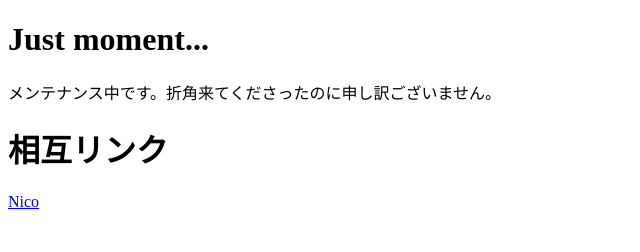
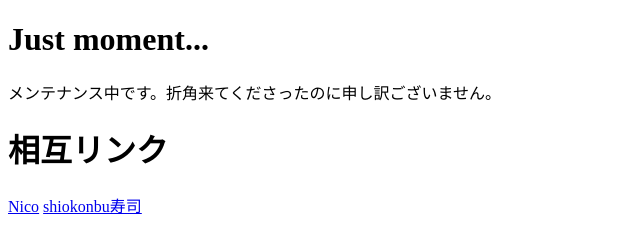
Before and after one commit to miRiANoVa/mirianova.github.io, a plain HTML site: page index.html in a window 1280 px wide. Shown: the whole page, without its empty margins (0-640 px from the left). Drawn offline with Linux system fonts and the light colour scheme.

Commit message:
index.html を更新

```diff
--- a/index.html
+++ b/index.html
@@ -11,5 +11,6 @@
     <p>メンテナンス中です。折角来てくださったのに申し訳ございません。</p>
     <h1>相互リンク</h1>
     <a href="https://ilovejunkpcnico.netlify.app/">Nico</a>
+    <a href="https://atorere.shop/">shiokonbu寿司</a>
 
 </body>
```
